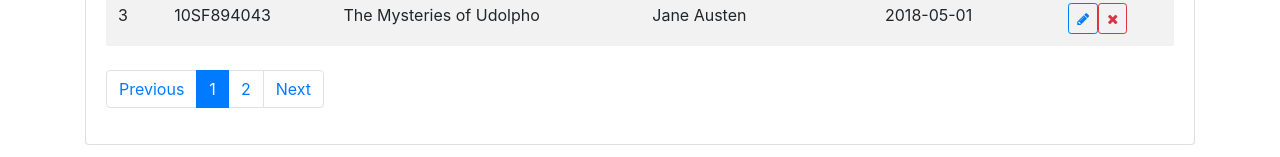
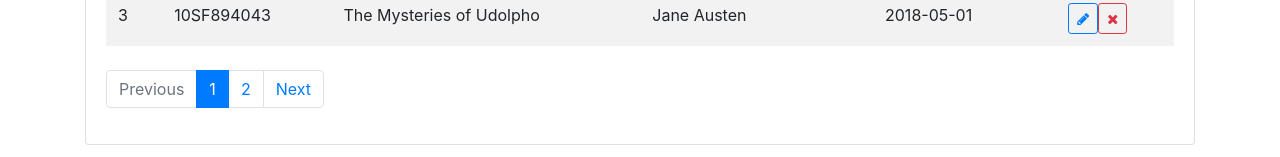
Before and after one commit to albanafmeti/library-training-task, a Vue app: page / in a window 1280 px wide. Shown: the part 346-503 px from the top of the page. Built offline with nearby package versions, Linux system fonts and the light colour scheme.

Commit message:
added pagination in separated component

```diff
--- a/src/components/Books.vue
+++ b/src/components/book/Books.vue
@@ -36,28 +36,8 @@
           </tbody>
         </table>
 
-        <nav aria-label="Page navigation example" class="mt-4">
-          <ul class="pagination">
-
-            <li class="page-item" :disabled="!previousPage">
-              <a class="page-link" href="#" @click.prevent="paginate(previousPage)">Previous</a>
-            </li>
-
-            <li class="page-item">
-              <a class="page-link" href="#" @click.prevent="paginate(previousPage)"
-                 v-if="previousPage">{{ previousPage }}</a>
-            </li>
-
-            <li class="page-item active"><a class="page-link" href="#">{{ currentPage }}</a></li>
-
-            <li class="page-item"><a class="page-link" href="#" @click.prevent="paginate(nextPage)" v-if="nextPage">{{
-              nextPage }}</a></li>
-
-            <li class="page-item" :disabled="!nextPage">
-              <a class="page-link" href="#" @click.prevent="paginate(nextPage)">Next</a>
-            </li>
-          </ul>
-        </nav>
+        <Pagination :current-page="currentPage" :per-page="perPage" :total="totalBooks"
+                    @paginate="paginate"></Pagination>
 
       </div>
 
@@ -69,10 +49,11 @@
 
 <script>
   import AddBook from "./AddBook";
+  import Pagination from "../pagination/Pagination";
 
   export default {
     name: "Books",
-    components: {AddBook},
+    components: {Pagination, AddBook},
     data: function () {
       return {
         currentPage: 1,
@@ -86,13 +67,6 @@
       totalBooks: function () {
         return this.$store.getters.totalBooks
       },
-      previousPage: function () {
-        return this.currentPage > 1 ? (this.currentPage - 1) : null;
-      },
-      nextPage: function () {
-        let lastPage = Math.ceil(this.totalBooks / this.perPage);
-        return lastPage > this.currentPage ? (this.currentPage + 1) : null;
-      }
     },
     methods: {
       paginate(page) {
--- /dev/null
+++ b/src/components/pagination/Pagination.vue
@@ -0,0 +1,61 @@
+<template>
+  <nav aria-label="Page navigation example" class="mt-4">
+    <ul class="pagination">
+
+      <li class="page-item" :class="{ 'disabled': !previousPage }">
+        <a class="page-link" href="#" @click.prevent="paginate(previousPage)">Previous</a>
+      </li>
+
+      <li class="page-item">
+        <a class="page-link" href="#" @click.prevent="paginate(previousPage)"
+           v-if="previousPage">{{ previousPage }}</a>
+      </li>
+
+      <li class="page-item active"><a class="page-link" href="#">{{ currentPage }}</a></li>
+
+      <li class="page-item"><a class="page-link" href="#" @click.prevent="paginate(nextPage)" v-if="nextPage">{{
+        nextPage }}</a></li>
+
+      <li class="page-item" :class="{ 'disabled': !nextPage }">
+        <a class="page-link" href="#" @click.prevent="paginate(nextPage)">Next</a>
+      </li>
+    </ul>
+  </nav>
+</template>
+
+<script>
+  export default {
+    name: "Pagination",
+
+    props: {
+      total: {
+        type: Number
+      },
+      currentPage: {
+        type: Number
+      },
+      perPage: {
+        type: Number
+      }
+    },
+
+    computed: {
+      previousPage: function () {
+        return this.currentPage > 1 ? (this.currentPage - 1) : null;
+      },
+      nextPage: function () {
+        let lastPage = Math.ceil(this.total / this.perPage);
+        return lastPage > this.currentPage ? (this.currentPage + 1) : null;
+      }
+    },
+    methods: {
+      paginate(page) {
+        this.$emit('paginate', page);
+      }
+    }
+  }
+</script>
+
+<style scoped>
+
+</style>
--- a/src/router/index.js
+++ b/src/router/index.js
@@ -1,7 +1,7 @@
 import Vue from 'vue'
 import Router from 'vue-router'
-import Books from '@/components/Books'
-import EditBook from '@/components/EditBook'
+import Books from '@/components/book/Books'
+import EditBook from '@/components/book/EditBook'
 
 Vue.use(Router);
 
```
Also changed, not shown: src/components/book/AddBook.vue (renamed from src/components/AddBook.vue), src/components/book/EditBook.vue (renamed from src/components/EditBook.vue).
